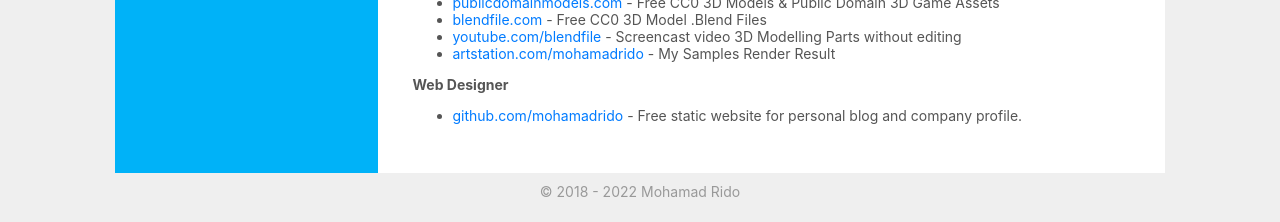
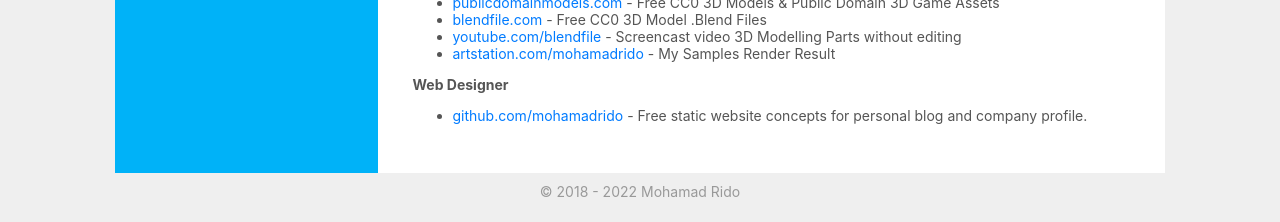
Before and after one commit to mohamadrido/about, a Jekyll site: the page built from index.html, in a window 1280 px wide. Shown: the part 1390-1612 px from the top of the page. Built offline with Jekyll 4.4.1, drawn with Linux system fonts in a browser that asks for light colours.

Commit message:
Update index.html

```diff
--- a/index.html
+++ b/index.html
@@ -129,7 +129,7 @@
 
     <b>Web Designer</b>
       <ul>
-      <li><a href="https://github.com/mohamadrido">github.com/mohamadrido</a> - Free static website for personal blog and company profile.</li>
+      <li><a href="https://github.com/mohamadrido">github.com/mohamadrido</a> - Free static website concepts for personal blog and company profile.</li>
       </ul>
     </div>
 
```
